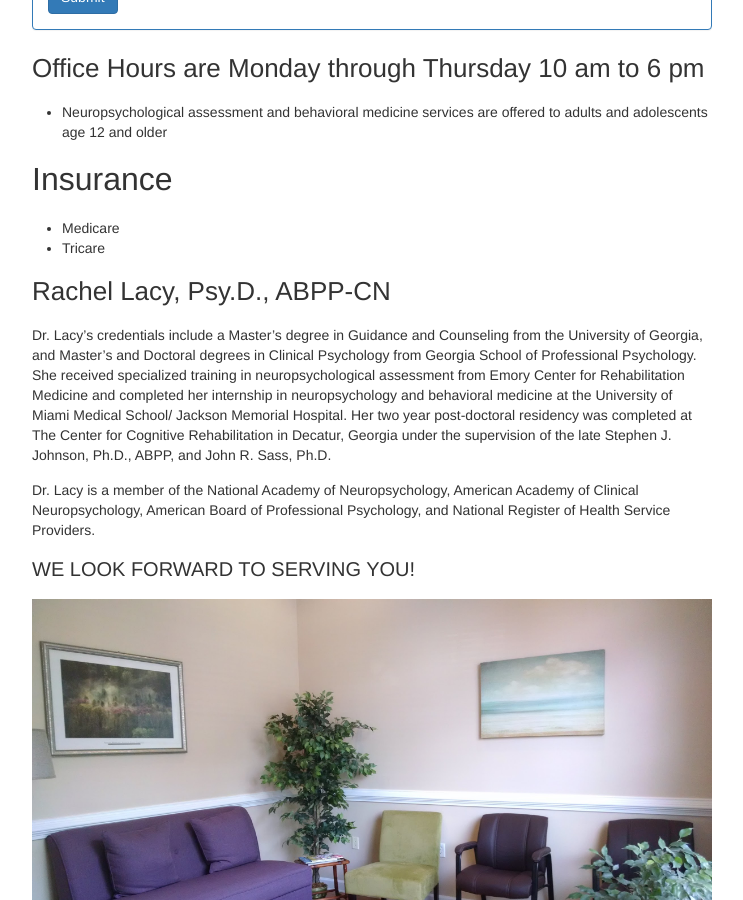
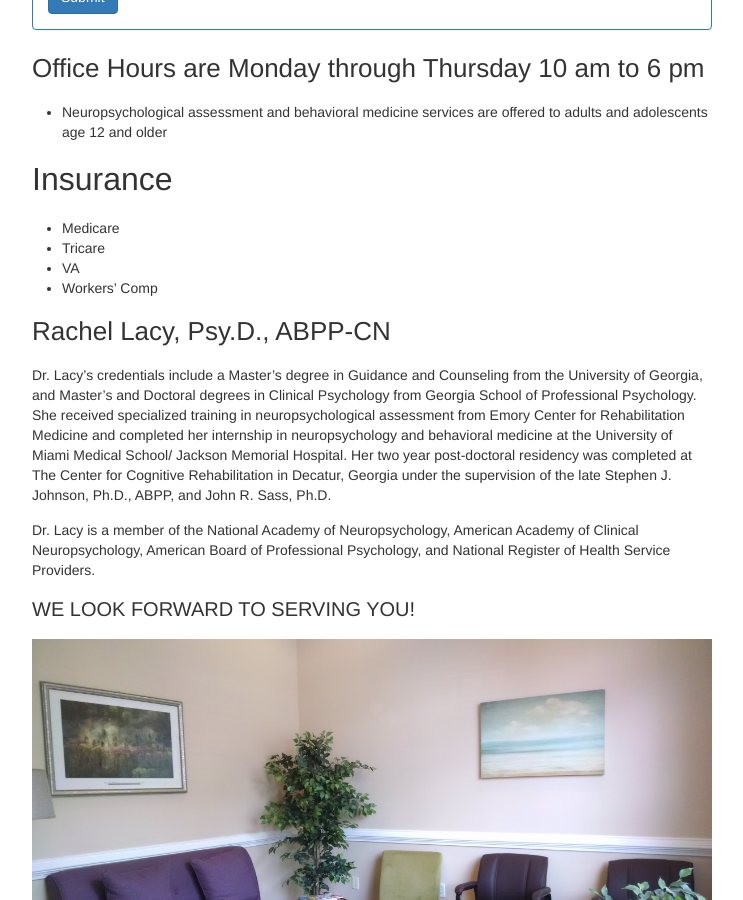
Before and after one commit to halcyon/renewedbrain.com, a Jekyll site: the page built from contact.md, in a window 1280 px wide and 900 px high, scrolled down 1215 px. Shown: the whole window, without its empty margins (268-1011 px from the left). Built offline with Jekyll 4.4.1, drawn with Linux system fonts in a browser that asks for light colours.

Commit message:
insurance
added insurance

```diff
--- a/contact.md
+++ b/contact.md
@@ -132,6 +132,8 @@ weight: 6
 ## Insurance
 * Medicare
 * Tricare
+* VA
+* Workers' Comp
 
 ### Rachel Lacy, Psy.D., ABPP-CN
 
```
